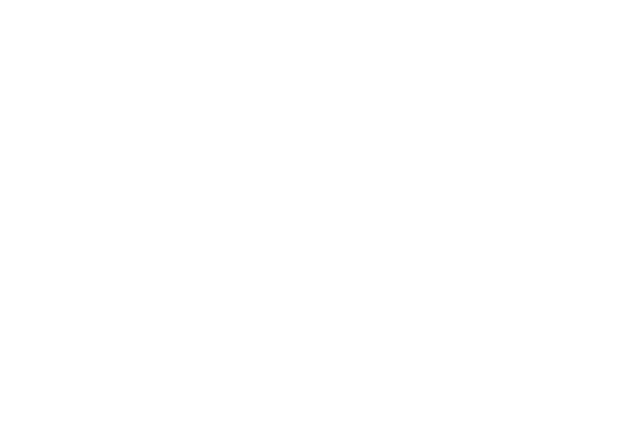
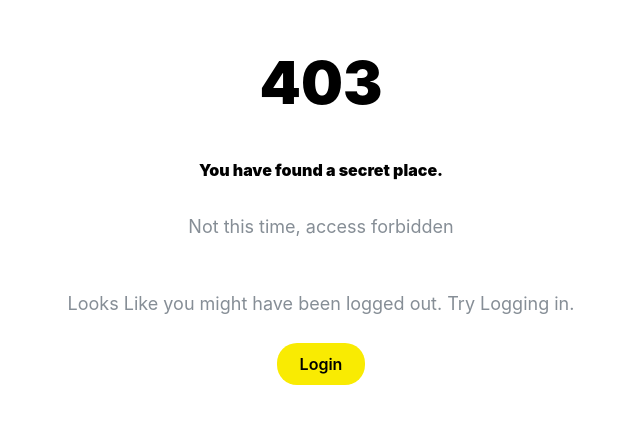
Before and after one commit to gbudjeakp/Building-u-feedback-exp, a React (Vite) app in the folder views/: page /403 in a window 1280 px wide. Before the commit this address had no page. Shown: the part 181-604 px from the top of the page, without its empty margins (319-959 px from the left). Built offline with nearby package versions, Linux system fonts and the light colour scheme.

Commit message:
Add 403 and 404 pages

```diff
--- a/views/src/App.jsx
+++ b/views/src/App.jsx
@@ -5,6 +5,8 @@
 import Mentordashboard from "./Pages/Mentordashboard";
 import SingleFeedBack from "./pages/SingleFeedbackPage";
 import Homepage from "./pages/HomePage";
+import Unauthorized from "./pages/Unauthorized";
+import Notfound from "./pages/Notfound";
 import "@mantine/core/styles.css";
 import { MantineProvider } from "@mantine/core";
 
@@ -19,6 +21,8 @@
         <Route path="/intern/*" element={<Interndashboard />} />
         <Route path="/mentor/*" element={<Mentordashboard />} />
         <Route path="/feedback/:id" element={<SingleFeedBack />} />
+        <Route path="/403" element={< Unauthorized />} />
+        <Route path="/404" element={< Notfound />} />
       </Routes>
     </MantineProvider>
   );
--- a/views/src/Pages/LoginPage.jsx
+++ b/views/src/Pages/LoginPage.jsx
@@ -1,8 +1,8 @@
 import React from "react";
 import { useForm } from "@mantine/form";
 import { useNavigate } from "react-router-dom";
-import { useDispatch } from "react-redux"; // Import useDispatch
-import { setUser } from "../features/Auth/authSlice"; // Import your auth slice actions
+import { useDispatch } from "react-redux";
+import { setUser } from "../features/Auth/authSlice";
 import axios from "axios";
 import {
   TextInput,
--- /dev/null
+++ b/views/src/Pages/Notfound.jsx
@@ -0,0 +1,63 @@
+import React from 'react';
+import { Container, Title, Text, Button, Group } from '@mantine/core';
+import { Navigate, useNavigate } from 'react-router-dom';
+
+const rootStyle = {
+  minHeight: '100vh',
+  display: 'flex',
+  flexDirection: 'column',
+  justifyContent: 'center',
+  alignItems: 'center',
+  padding: 'var(--mantine-spacing-80px)',
+};
+
+const labelStyle = {
+  textAlign: 'center',
+  fontWeight: 900,
+  fontSize: '59px',
+  lineHeight: 1,
+  marginBottom: 'calc(1.5 * var(--mantine-spacing-xl))',
+};
+
+const descriptionStyle = {
+  maxWidth: 'var(--mantine-spacing-500px)',
+  margin: 'auto',
+  marginTop: 'var(--mantine-spacing-xl)',
+  marginBottom: 'calc(1.5 * var(--mantine-spacing-xl))',
+};
+
+const titleStyle = {
+  fontFamily: 'Greycliff CF, var(--mantine-font-family)',
+  textAlign: 'center',
+  fontWeight: 900,
+  fontSize: 'var(--mantine-font-size-38px)',
+};
+
+const buttonStyles = {
+    borderRadius: '20px',
+    background: '#F9EB02',
+    color: 'black', // Text color
+  };
+
+function NotFound() {
+
+    const navigate = useNavigate();
+
+  return (
+    <Container style={rootStyle}>
+      <div style={labelStyle}>404</div>
+      <Title style={titleStyle}>You have found a secret place.</Title>
+      <Text c="dimmed" size="lg" ta="center" style={descriptionStyle}>
+        Unfortunately, this is only a 404 page. You may have mistyped the address, or the page has
+        been moved to another URL.
+      </Text>
+      <Group justify="center">
+        <Button onClick={() => navigate("/")} style={buttonStyles} variant="subtle" size="md">
+          Take me back to the home page
+        </Button>
+      </Group>
+    </Container>
+  );
+}
+
+export default NotFound;
--- /dev/null
+++ b/views/src/Pages/Unauthorized.jsx
@@ -0,0 +1,67 @@
+import React from 'react';
+import { Container, Title, Text, Button, Group } from '@mantine/core';
+import {useNavigate } from 'react-router-dom';
+
+const rootStyle = {
+  minHeight: '100vh',
+  display: 'flex',
+  flexDirection: 'column',
+  justifyContent: 'center',
+  alignItems: 'center',
+  padding: 'var(--mantine-spacing-80px)',
+};
+
+const labelStyle = {
+  textAlign: 'center',
+  fontWeight: 900,
+  fontSize: '59px',
+  lineHeight: 1,
+  marginBottom: 'calc(1.5 * var(--mantine-spacing-xl))',
+};
+
+const descriptionStyle = {
+  maxWidth: 'var(--mantine-spacing-500px)',
+  margin: 'auto',
+  marginTop: 'var(--mantine-spacing-xl)',
+  marginBottom: 'calc(1.5 * var(--mantine-spacing-xl))',
+};
+
+const titleStyle = {
+  fontFamily: 'Greycliff CF, var(--mantine-font-family)',
+  textAlign: 'center',
+  fontWeight: 900,
+  fontSize: 'var(--mantine-font-size-38px)',
+};
+
+const buttonStyles = {
+    borderRadius: '20px',
+    background: '#F9EB02',
+    color: 'black',
+  };
+
+function Unauthorized() {
+
+    const navigate = useNavigate();
+
+  return (
+    <Container style={rootStyle}>
+      <div style={labelStyle}>403</div>
+      <Title style={titleStyle}>You have found a secret place.</Title>
+      <Text c="dimmed" size="lg" ta="center" style={descriptionStyle}>
+        Not this time, access forbidden
+      </Text>
+      <Text c="dimmed" size="lg" ta="center">
+        Looks Like you might have been logged out.
+        Try Logging in.
+      </Text>
+      <br/>
+      <Group justify="center">
+        <Button onClick={() => navigate("/login")} style={buttonStyles} variant="subtle" size="md">
+          Login
+        </Button>
+      </Group>
+    </Container>
+  );
+}
+
+export default Unauthorized;
--- a/views/src/Utility/getJwtToken.js
+++ /dev/null
@@ -1,7 +0,0 @@
-import Cookies from "js-cookie";
-
-const getJwtToken = () => {
-  return Cookies.get("authToken");
-};
-
-export default getJwtToken;
--- a/views/src/features/Feedbacks/feedbackSlice.js
+++ b/views/src/features/Feedbacks/feedbackSlice.js
@@ -1,5 +1,4 @@
 import { createSlice, createAsyncThunk } from "@reduxjs/toolkit";
-import getJwtToken from "../../Utility/getJwtToken";
 import axios from "axios";
 
 const initialState = {
@@ -10,15 +9,11 @@
 };
 
 const createAsyncThunkWithJwt = (type, url, method = "get") => createAsyncThunk(type, async (id, thunkAPI) => {
-  const jwtToken = getJwtToken();
   try {
     const response = await axios({
       method,
       url: id ? `${url}${id}` : url,
       withCredentials: true,
-      headers: {
-        Authorization: `Bearer ${jwtToken}`,
-      },
     });
     return response.data;
   } catch (error) {
```
